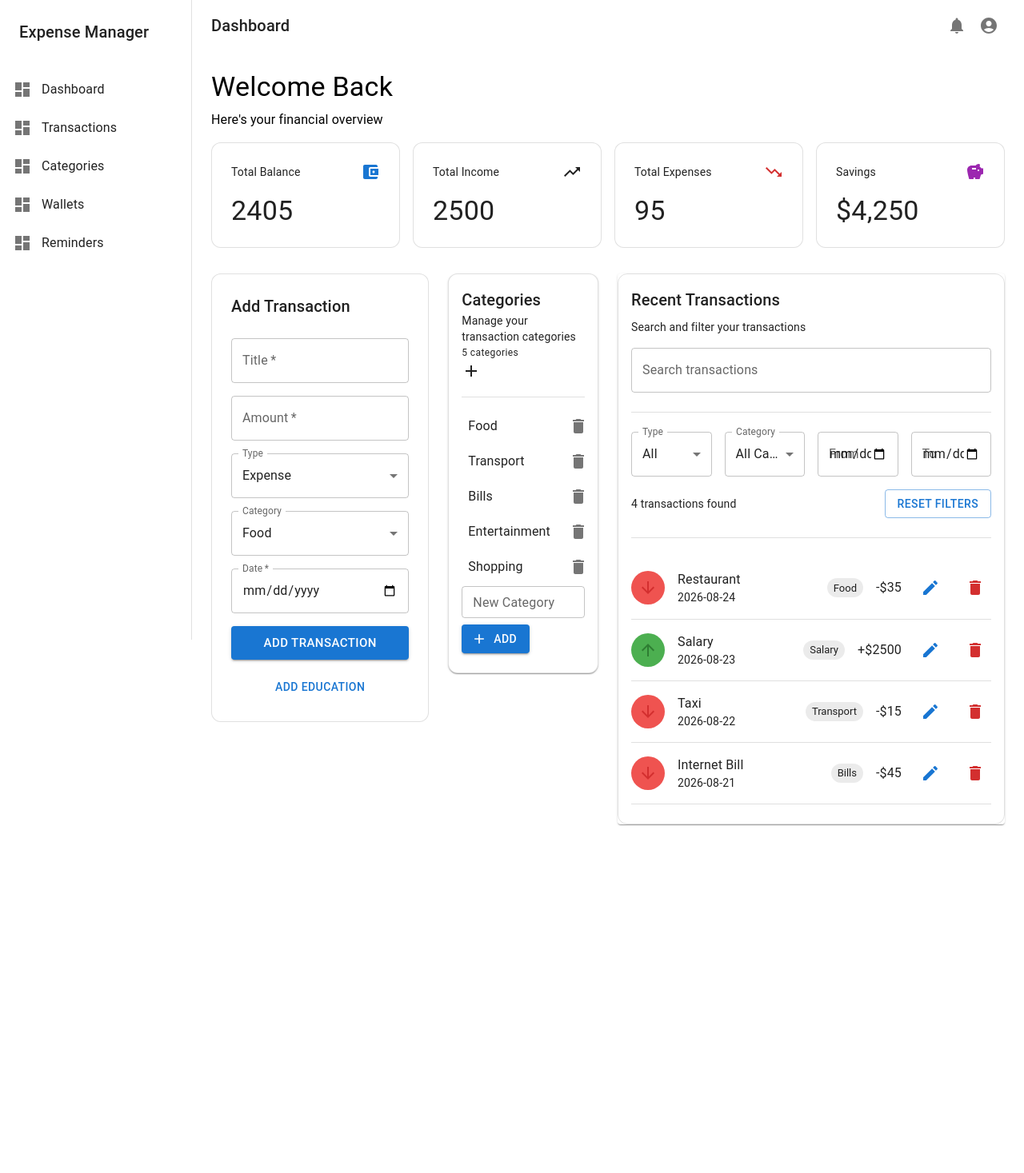
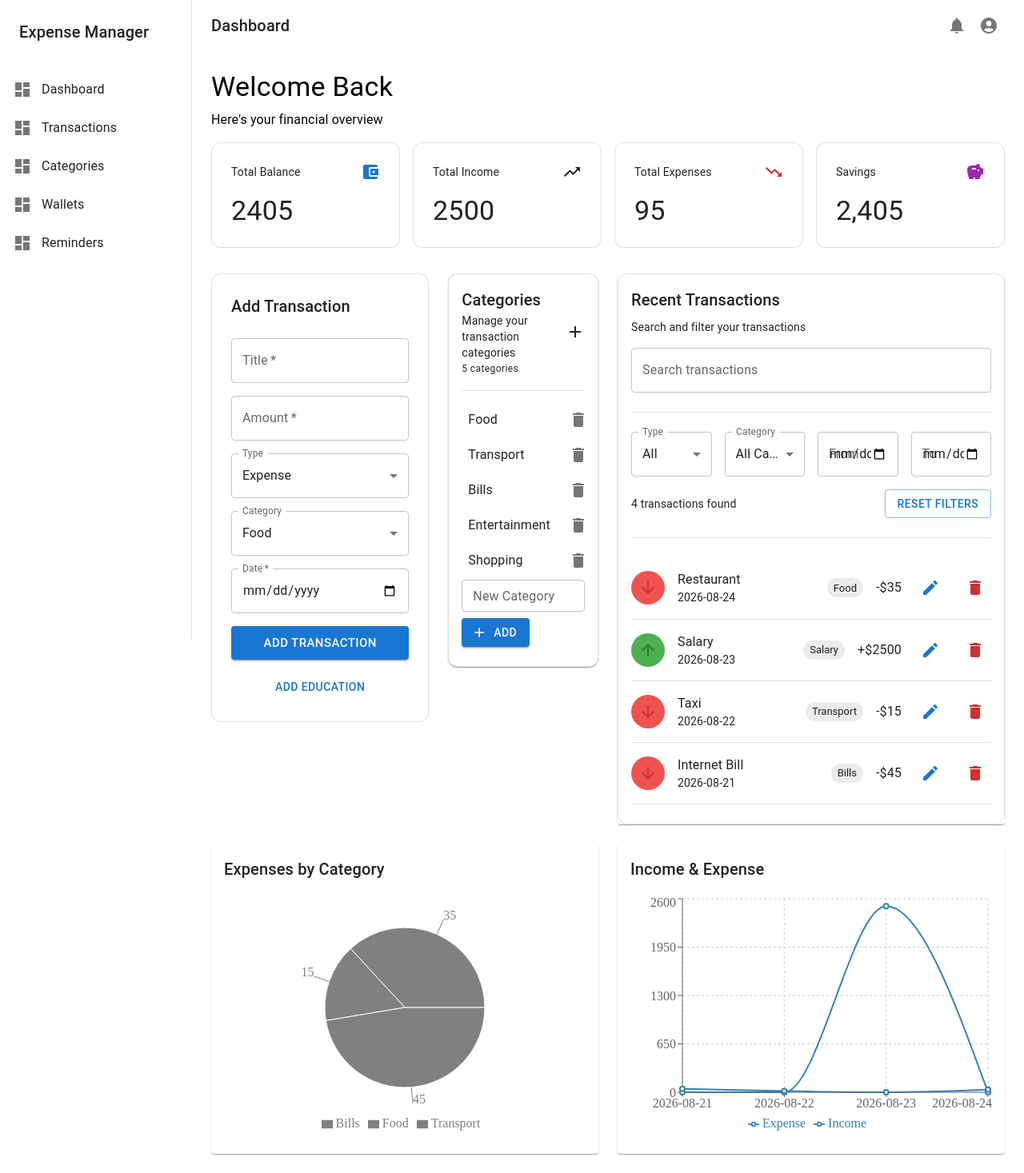
Before and after one commit to mirzakhani2003-del/Expense-Manager, a React (Vite) app: page / in a window 1280 px wide. Shown: the whole page at 80% size. Before the commit the page ends 1055 px from the top, so only its background shows below. Built offline with nearby package versions, Linux system fonts and the light colour scheme.

Commit message:
Add financial charts and reports

```diff
--- a/package.json
+++ b/package.json
@@ -15,7 +15,8 @@
     "@mui/icons-material": "^9.3.1",
     "@mui/material": "^9.3.1",
     "react": "^19.2.8",
-    "react-dom": "^19.2.8"
+    "react-dom": "^19.2.8",
+    "recharts": "^3.10.1"
   },
   "devDependencies": {
     "@eslint/js": "^10.0.1",
--- a/src/components/CategoryManager.jsx
+++ b/src/components/CategoryManager.jsx
@@ -44,10 +44,12 @@ const CategoryManager = () => {
       >
         <CardContent>
           <Box
-            display="flex"
-            justifyContent="space-between"
-            alignItems="center"
-            mb={1}
+            sx={{
+              display: "flex",
+              justifyContent: "space-between",
+              alignItems: "center",
+              mb: 1,
+            }}
           >
             <Box>
               <Typography variant="h6" fontWeight={600}>
--- /dev/null
+++ b/src/components/ExpensePieChart.jsx
@@ -0,0 +1,78 @@
+import { useMemo } from "react";
+import {
+  PieChart,
+  Pie,
+  Cell,
+  Tooltip,
+  Legend,
+  ResponsiveContainer,
+} from "recharts";
+import { Box, Typography } from "@mui/material";
+import { useTransaction } from "../context/TransactionContext";
+
+const ExpensePieCharts = () => {
+  const { transactions } = useTransaction();
+
+  const chartData = useMemo(() => {
+    const expenses = transactions.filter(
+      (transaction) => transaction.type === "expense",
+    );
+
+    const categoryTotals = {};
+
+    expenses.forEach((transaction) => {
+      if (categoryTotals[transaction.category]) {
+        categoryTotals[transaction.category] += Number(transaction.amount);
+      } else {
+        categoryTotals[transaction.category] = Number(transaction.amount);
+      }
+    });
+
+    return Object.entries(categoryTotals).map(([category, amount]) => ({
+      category,
+      amount,
+    }));
+  }, [transactions]);
+
+  if (chartData.length === 0) {
+    return (
+      <Box
+        sx={{
+          height: 300,
+          display: "flex",
+          alignItems: "center",
+          justifyContent: "center",
+        }}
+      >
+        <Typography color="text.secondary">
+          No expense data available
+        </Typography>
+      </Box>
+    );
+  }
+
+  return (
+    <ResponsiveContainer width="100%" height={300}>
+      <PieChart>
+        <Pie
+          data={chartData}
+          dataKey="amount"
+          nameKey="category"
+          cx="50%"
+          cy="50%"
+          outerRadius={100}
+          label
+        >
+          {chartData.map((entry, index) => (
+            <Cell key={`cell-${index}`} />
+          ))}
+        </Pie>
+
+        <Tooltip />
+        <Legend />
+      </PieChart>
+    </ResponsiveContainer>
+  );
+};
+
+export default ExpensePieCharts;
--- /dev/null
+++ b/src/components/IncomeExpenseChart.jsx
@@ -0,0 +1,88 @@
+import { useMemo } from "react";
+import {
+  ResponsiveContainer,
+  LineChart,
+  Line,
+  XAxis,
+  YAxis,
+  CartesianGrid,
+  Tooltip,
+  Legend,
+} from "recharts";
+import { Box, Typography } from "@mui/material";
+import { useTransaction } from "../context/TransactionContext";
+
+const IncomeExpenseChart = () => {
+  const { transactions } = useTransaction();
+
+  const chartData = useMemo(() => {
+    const groupedData = {};
+
+    transactions.forEach((transaction) => {
+      const { date, amount, type } = transaction;
+      if (!groupedData[date]) {
+        groupedData[date] = {
+          date,
+          income: 0,
+          expense: 0,
+        };
+      }
+
+      if (type === "income") {
+        groupedData[date].income += Number(amount);
+      }
+
+      if (type === "expense") {
+        groupedData[date].expense += Number(amount);
+      }
+    });
+
+    return Object.values(groupedData).sort(
+      (a, b) => new Date(a.date) - new Date(b.date),
+    );
+  }, [transactions]);
+
+  if (chartData.length === 0) {
+    return (
+      <Box
+        sx={{
+          height: 300,
+          display: "flex",
+          alignItems: "center",
+          justifyContent: "center",
+        }}
+      >
+        <Typography color="text.secondary">
+          No transaction data available
+        </Typography>
+      </Box>
+    );
+  }
+
+  return (
+    <ResponsiveContainer width="100%" height={300}>
+      <LineChart data={chartData}>
+        <CartesianGrid strokeDasharray="3 3" />
+
+        <XAxis dataKey="date" />
+
+        <YAxis />
+
+        <Tooltip />
+
+        <Legend />
+
+        <Line type="monotone" dataKey="income" name="Income" strokeWidth={2} />
+
+        <Line
+          type="monotone"
+          dataKey="expense"
+          name="Expense"
+          strokeWidth={2}
+        />
+      </LineChart>
+    </ResponsiveContainer>
+  );
+};
+
+export default IncomeExpenseChart;
--- a/src/components/dashboard/RecentTransactions.jsx
+++ b/src/components/dashboard/RecentTransactions.jsx
@@ -127,9 +127,6 @@ const RecentTransactions = ({ onEdit }) => {
               type="date"
               value={startDate}
               onChange={(event) => setStartDate(event.target.value)}
-              InputLabelProps={{
-                shrink: true,
-              }}
             />
           </Grid>
 
@@ -140,9 +137,6 @@ const RecentTransactions = ({ onEdit }) => {
               type="date"
               value={endDate}
               onChange={(event) => setEndDate(event.target.value)}
-              InputLabelProps={{
-                shrink: true,
-              }}
             />
           </Grid>
         </Grid>
--- a/src/pages/Dashboard.jsx
+++ b/src/pages/Dashboard.jsx
@@ -1,4 +1,4 @@
-import { Box, Typography, Grid } from "@mui/material";
+import { Box, Typography, Grid, Card, CardContent } from "@mui/material";
 import AccountBalanceWalletIcon from "@mui/icons-material/AccountBalanceWallet";
 import TrendingDownIcon from "@mui/icons-material/TrendingDown";
 import TrendingUpIcon from "@mui/icons-material/TrendingUp";
@@ -9,6 +9,8 @@ import TransactionForm from "../components/transactions/TransactionForm";
 import { useState } from "react";
 import { useTransaction } from "../context/TransactionContext";
 import CategoryManager from "../components/CategoryManager";
+import ExpensePieChart from "../components/ExpensePieChart";
+import IncomeExpenseChart from "../components/IncomeExpenseChart";
 
 const Dashboard = () => {
   const [editingTransaction, setEditingTransaction] = useState(null);
@@ -23,6 +25,8 @@ const Dashboard = () => {
     .reduce((total, transaction) => total + transaction.amount, 0);
 
   const balance = totalIncome - totalExpenses;
+
+  const savings = totalIncome - totalExpenses;
 
   return (
     <Box>
@@ -63,7 +67,7 @@ const Dashboard = () => {
         />
         <SummaryCard
           title="Savings"
-          amount="$4,250"
+          amount={`${savings.toLocaleString()}`}
           icon={<SavingsIcon color="secondary" />}
         />
       </Box>
@@ -96,6 +100,38 @@ const Dashboard = () => {
 
         <RecentTransactions onEdit={setEditingTransaction} />
       </Box>
+
+      <Box
+        sx={{
+          display: "grid",
+          gridTemplateColumns: {
+            xs: "1fr",
+            md: "repeat(2, 1fr)",
+          },
+          gap: 3,
+          mt: 3,
+        }}
+      >
+        <Card>
+          <CardContent>
+            <Typography variant="h6" fontWeight={600} sx={{ mb: 2 }}>
+              Expenses by Category
+            </Typography>
+
+            <ExpensePieChart />
+          </CardContent>
+        </Card>
+
+        <Card>
+          <CardContent>
+            <Typography variant="h6" fontWeight={600} sx={{ mb: 2 }}>
+              Income & Expense
+            </Typography>
+
+            <IncomeExpenseChart />
+          </CardContent>
+        </Card>
+      </Box>
     </Box>
   );
 };
```
Also changed, not shown: 1 other file (tests, documents, lock files or other folders).
